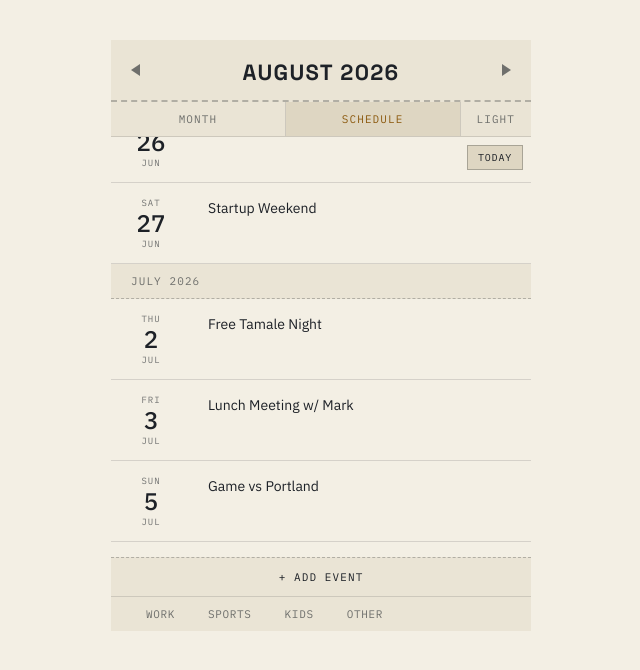
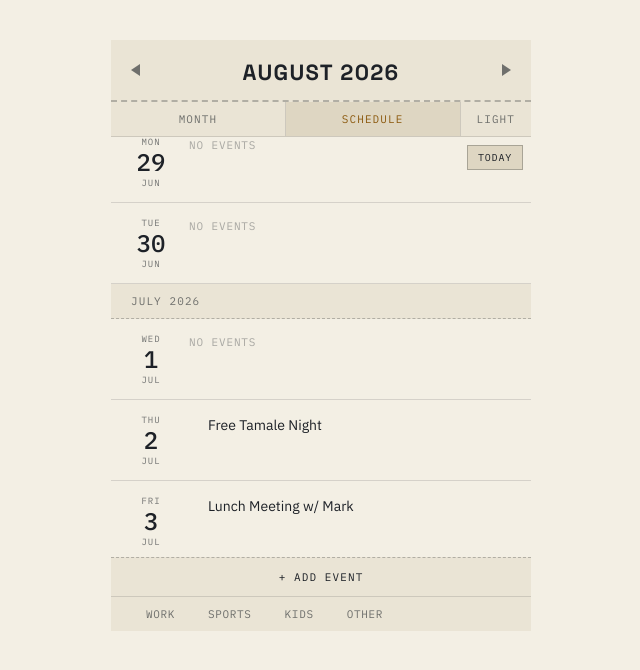
Before and after one commit to rkterungwa16/terk-schedule-manager, a React (Vite) app in the folder frontend/: page / in a window 1280 px wide. Both pictures are taken after a click on the tab "SCHEDULE". Shown: the top 670 px of the page, without its empty margins (319-959 px from the left). Built offline with nearby package versions, Linux system fonts and the light colour scheme.

Commit message:
modify shedule view to show all days of the month

```diff
--- a/frontend/src/components/ScheduleDayRow.tsx
+++ b/frontend/src/components/ScheduleDayRow.tsx
@@ -16,8 +16,8 @@ const MONTH_FORMAT = new Intl.DateTimeFormat('en-US', { month: 'short' });
  * means adding a new event to *one* day only re-renders that day's row
  * (plus whatever new row it creates), not every row already in the list.
  * This only pays off because `group` is a stable reference for every day
- * whose events didn't change — guaranteed by `useScheduleDays`' `useMemo`,
- * which only rebuilds groups when `events` or `monthAnchor` actually change.
+ * whose events didn't change — guaranteed by `useScheduleRows`' `useMemo`,
+ * which only rebuilds groups when `months` or `addedEvents` actually change.
  */
 function ScheduleDayRowComponent({ group, today }: ScheduleDayRowProps) {
   const isToday = isSameDay(group.date, today);
@@ -30,12 +30,16 @@ function ScheduleDayRowComponent({ group, today }: ScheduleDayRowProps) {
         <div className="schedule-day-month">{MONTH_FORMAT.format(group.date)}</div>
       </div>
       <ul className="schedule-day-events">
-        {group.events.map((event) => (
-          <li key={event.id} className="schedule-event">
-            <span className={`event-category ${event.color}`} />
-            <span>{event.eventName}</span>
-          </li>
-        ))}
+        {group.events.length === 0 ? (
+          <li className="schedule-event schedule-event-empty">No events</li>
+        ) : (
+          group.events.map((event) => (
+            <li key={event.id} className="schedule-event">
+              <span className={`event-category ${event.color}`} />
+              <span>{event.eventName}</span>
+            </li>
+          ))
+        )}
       </ul>
     </div>
   );
--- a/frontend/src/hooks/useScheduleRows.ts
+++ b/frontend/src/hooks/useScheduleRows.ts
@@ -1,7 +1,7 @@
 import { useMemo } from 'react';
 import type { CalendarEvent, ScheduleRow } from '../types/calendar.types';
 import { generateMockEvents } from '../data/mockEvents';
-import { dayKey, formatMonthYear, isSameMonth } from '../utils/dateUtils';
+import { dayKey, daysInMonth, formatMonthYear, isSameMonth } from '../utils/dateUtils';
 
 /**
  * Builds the flat row list for however many months are currently loaded.
@@ -17,6 +17,12 @@ import { dayKey, formatMonthYear, isSameMonth } from '../utils/dateUtils';
  * merged in per month by filtering on `isSameMonth`, so an event added
  * for any date — past, present, or future — appears correctly the moment
  * its month scrolls into the loaded window.
+ *
+ * Every day of the month gets a row — day 1 through `daysInMonth(month)` —
+ * not just the days that happen to have an event. A day with none still
+ * appears with an empty events list (see ScheduleDayRow's "No events"
+ * state); the row list is the full calendar, not a sparse index of only
+ * the busy days.
  */
 export function useScheduleRows(months: Date[], addedEvents: CalendarEvent[]): ScheduleRow[] {
   return useMemo(() => {
@@ -26,32 +32,28 @@ export function useScheduleRows(months: Date[], addedEvents: CalendarEvent[]): S
       const monthAddedEvents = addedEvents.filter((event) => isSameMonth(event.date, month));
       const monthEvents = [...generateMockEvents(month), ...monthAddedEvents];
 
-      const dayGroups = new Map<number, { date: Date; events: CalendarEvent[] }>();
+      const eventsByDay = new Map<number, CalendarEvent[]>();
       for (const event of monthEvents) {
-        const key = new Date(
-          event.date.getFullYear(),
-          event.date.getMonth(),
-          event.date.getDate()
-        ).getTime();
-        const existing = dayGroups.get(key);
-        if (existing) {
-          existing.events.push(event);
-        } else {
-          dayGroups.set(key, { date: new Date(key), events: [event] });
-        }
+        const day = event.date.getDate();
+        const existing = eventsByDay.get(day);
+        if (existing) existing.push(event);
+        else eventsByDay.set(day, [event]);
       }
 
-      const sortedDays = Array.from(dayGroups.values()).sort(
-        (a, b) => a.date.getTime() - b.date.getTime()
-      );
+      rows.push({
+        kind: 'month-divider',
+        key: `divider-${dayKey(month)}`,
+        label: formatMonthYear(month),
+      });
 
-      // A month with zero events still gets a divider — otherwise scrolling
-      // through a quiet month would look identical to a loading glitch,
-      // with no indication the app registered that month at all.
-      rows.push({ kind: 'month-divider', key: `divider-${dayKey(month)}`, label: formatMonthYear(month) });
-
-      for (const group of sortedDays) {
-        rows.push({ kind: 'day', key: dayKey(group.date), group });
+      const totalDays = daysInMonth(month);
+      for (let day = 1; day <= totalDays; day++) {
+        const date = new Date(month.getFullYear(), month.getMonth(), day);
+        rows.push({
+          kind: 'day',
+          key: dayKey(date),
+          group: { date, events: eventsByDay.get(day) ?? [] },
+        });
       }
     }
 
--- a/frontend/src/index.css
+++ b/frontend/src/index.css
@@ -542,6 +542,14 @@ body {
   font-size: 14px;
 }
 
+.schedule-event-empty {
+  font-family: var(--font-mono);
+  font-size: 11px;
+  text-transform: uppercase;
+  letter-spacing: 0.08em;
+  color: var(--text-faint);
+}
+
 /* ----------------------------------------------------------------------
    Legend
    ---------------------------------------------------------------------- */
--- a/frontend/src/utils/dateUtils.ts
+++ b/frontend/src/utils/dateUtils.ts
@@ -14,6 +14,11 @@ export function startOfMonth(date: Date): Date {
 /** Returns a *new* Date set to the last day of the given date's month. */
 export function endOfMonth(date: Date): Date {
   return new Date(date.getFullYear(), date.getMonth() + 1, 0);
+}
+
+/** Number of days in the given date's month (28-31). */
+export function daysInMonth(date: Date): number {
+  return endOfMonth(date).getDate();
 }
 
 export function addMonths(date: Date, amount: number): Date {
```
